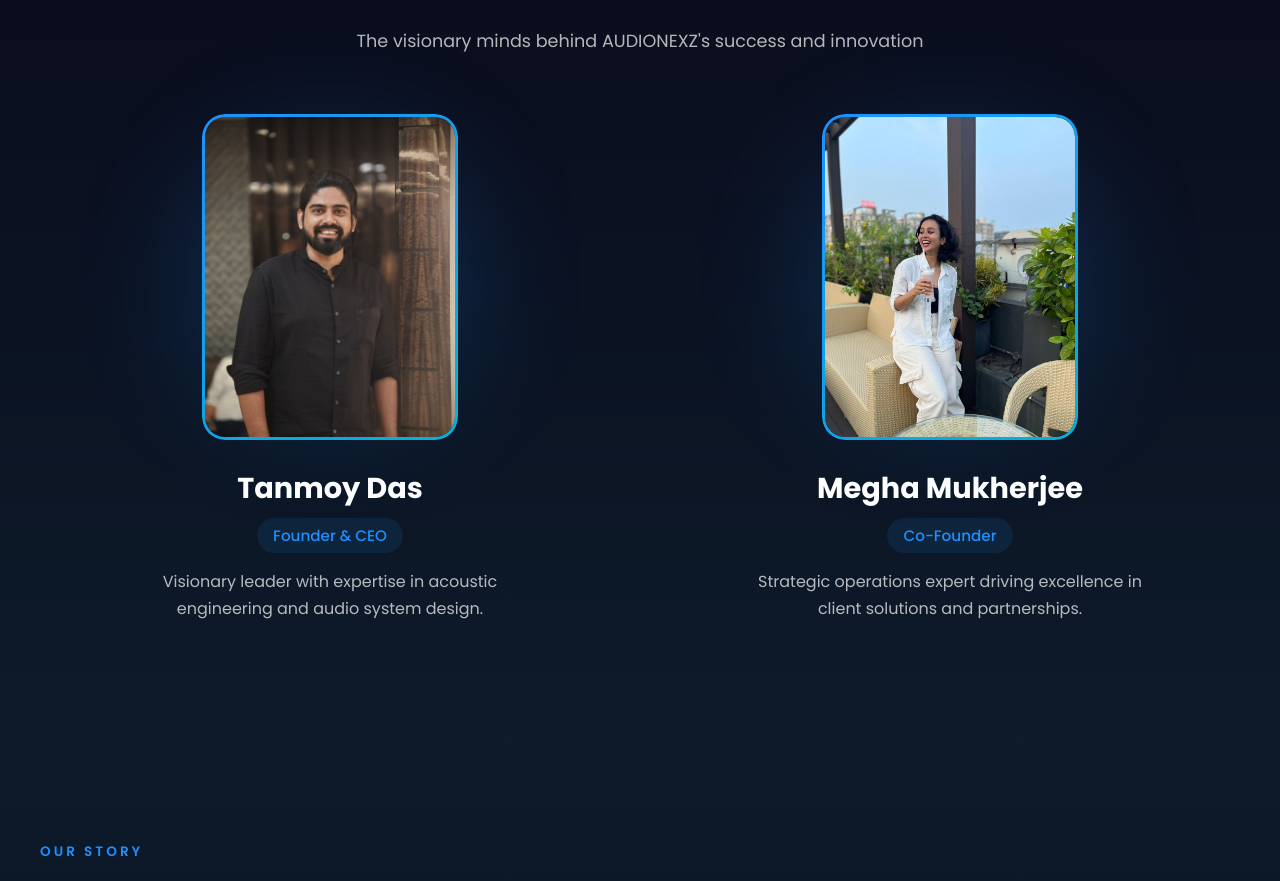
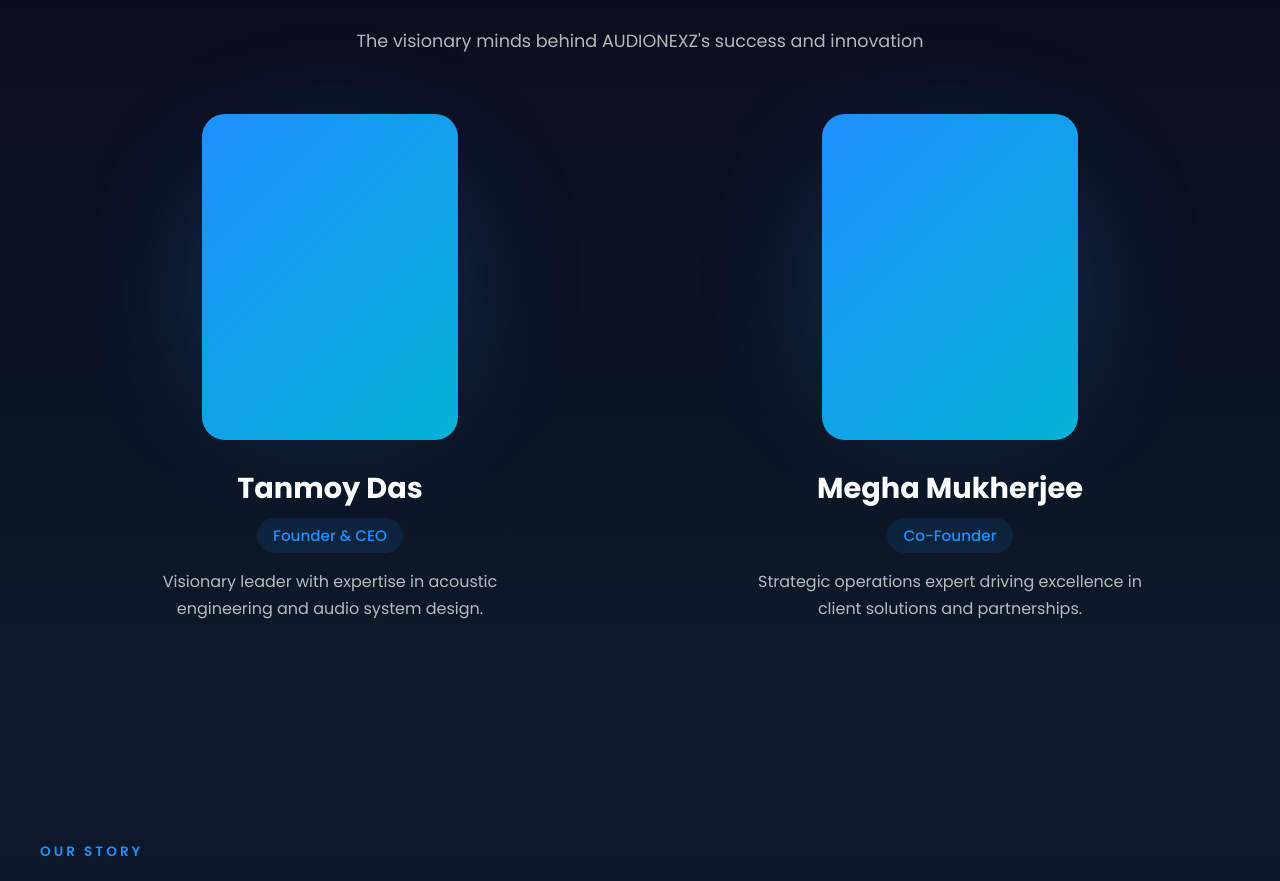
Before and after one commit to Shubhamzio/audionexz-cicd, a React (Vite) app: page /about in a window 1280 px wide. Shown: the part 976-1857 px from the top of the page. Built offline with nearby package versions, Linux system fonts and the light colour scheme.

Commit message:
commit for the changes

```diff
--- a/src/components/AboutUs/About.css
+++ b/src/components/AboutUs/About.css
@@ -499,7 +499,7 @@ footer.anxFooterMain * {
   border: 3px solid transparent;
   border-radius: 23px;
   background: linear-gradient(135deg, var(--anx-about-primary), var(--anx-about-secondary)) border-box;
-  -webkit-mask: linear-gradient(#fff 0 0) padding-box, linear-gradient(#fff 0 0);
+
   -webkit-mask-composite: xor;
   mask-composite: exclude;
   z-index: 2;
```
